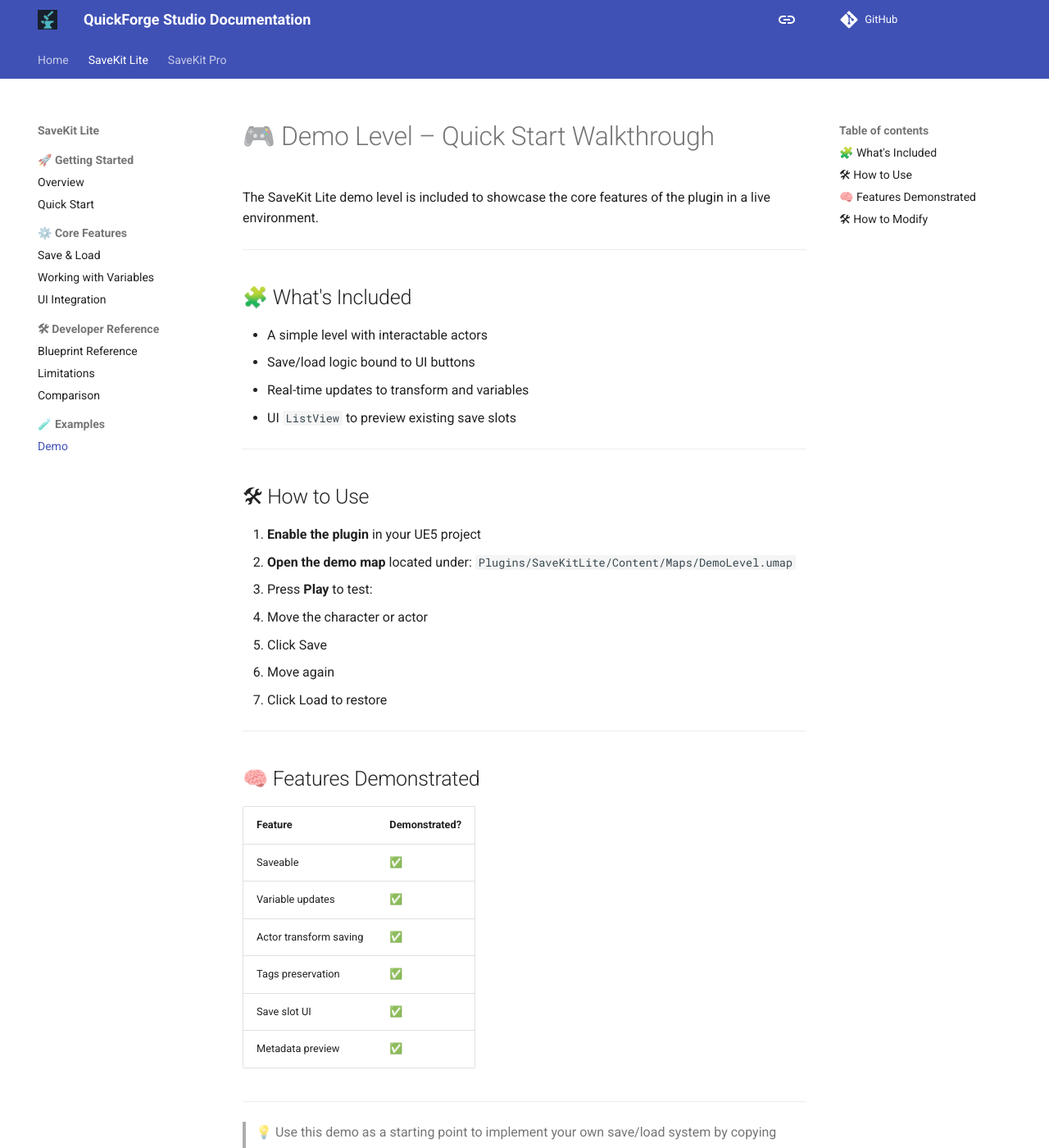
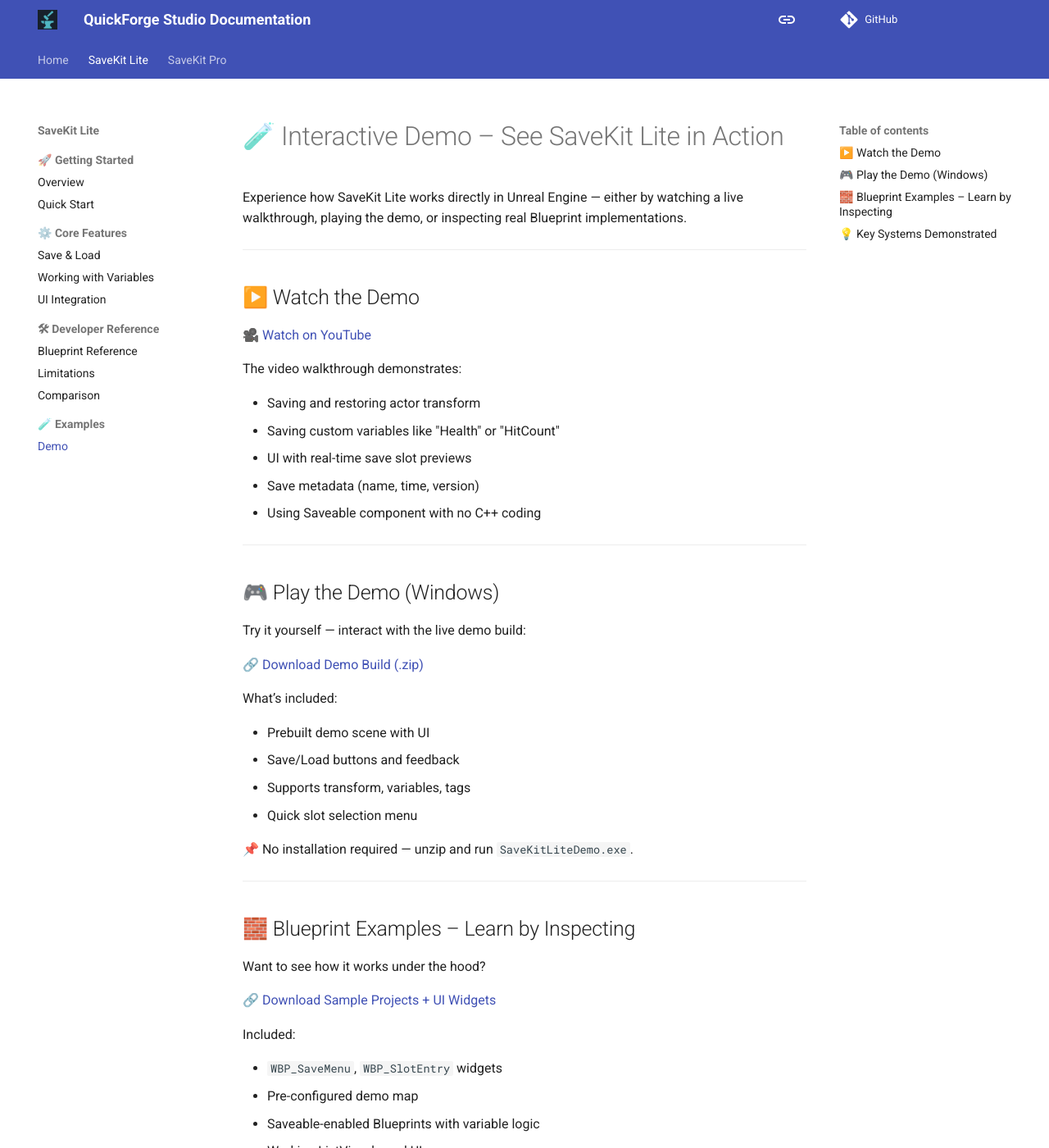
Before and after one commit to george-shilovsky/quickforge-docs, an MkDocs documentation site: the page built from docs/SaveKitLite/demo.md, in a window 1280 px wide and 1400 px high. Shown: the whole window at 82% size. Built offline with MkDocs 1.6.1 and Material for MkDocs 9.7.7, drawn with Linux system fonts in a browser that asks for light colours; comment, search, counter and statistics services are not loaded; some of the changed text lies outside the part shown.

Commit message:
Update demo.md

````diff
--- a/docs/SaveKitLite/demo.md
+++ b/docs/SaveKitLite/demo.md
@@ -1,56 +1,68 @@
-# 🎮 Demo Level – Quick Start Walkthrough
+# 🧪 Interactive Demo – See SaveKit Lite in Action
 
-The SaveKit Lite demo level is included to showcase the core features of the plugin in a live environment.
+Experience how SaveKit Lite works directly in Unreal Engine — either by watching a live walkthrough, playing the demo, or inspecting real Blueprint implementations.
 
 ---
 
-## 🧩 What's Included
+## ▶️ Watch the Demo
 
-- A simple level with interactable actors
-- Save/load logic bound to UI buttons
-- Real-time updates to transform and variables
-- UI `ListView` to preview existing save slots
+🎥 [Watch on YouTube](https://www.youtube.com/watch?v=kNwZ6u3kZAg&ab_channel=QuickForgeStudio)
+
+The video walkthrough demonstrates:
+
+- Saving and restoring actor transform
+- Saving custom variables like "Health" or "HitCount"
+- UI with real-time save slot previews
+- Save metadata (name, time, version)
+- Using Saveable component with no C++ coding
 
 ---
 
-## 🛠 How to Use
+## 🎮 Play the Demo (Windows)
 
-1. **Enable the plugin** in your UE5 project
-2. **Open the demo map** located under:
-   ```
-   Plugins/SaveKitLite/Content/Maps/DemoLevel.umap
-   ```
-3. Press **Play** to test:
-   - Move the character or actor
-   - Click Save
-   - Move again
-   - Click Load to restore
+Try it yourself — interact with the live demo build:
+
+🔗 [Download Demo Build (.zip)](https://drive.google.com/file/d/16J595Bs1cA6bw32OF4m9tF7V82_S02s4/view?usp=sharing)
+
+What’s included:
+
+- Prebuilt demo scene with UI
+- Save/Load buttons and feedback
+- Supports transform, variables, tags
+- Quick slot selection menu
+
+📌 No installation required — unzip and run `SaveKitLiteDemo.exe`.
 
 ---
 
-## 🧠 Features Demonstrated
+## 🧱 Blueprint Examples – Learn by Inspecting
 
-| Feature                | Demonstrated? |
-|------------------------|----------------|
-| Saveable      | ✅              |
-| Variable updates       | ✅              |
-| Actor transform saving | ✅              |
-| Tags preservation      | ✅              |
-| Save slot UI           | ✅              |
-| Metadata preview       | ✅              |
+Want to see how it works under the hood?
+
+🔗 [Download Sample Projects + UI Widgets](https://drive.google.com/drive/folders/1zotgfGRoqFx7KZWaucpy0poU8bWn6wKQ?usp=sharing)
+
+Included:
+
+- `WBP_SaveMenu`, `WBP_SlotEntry` widgets
+- Pre-configured demo map
+- Saveable-enabled Blueprints with variable logic
+- Working ListView-based UI
+
+💡 These assets are free to copy/paste into your own project.
 
 ---
 
-> 💡 Use this demo as a starting point to implement your own save/load system by copying logic into your levels or UI widgets.
+## 💡 Key Systems Demonstrated
 
+| Feature                  | Covered |
+|--------------------------|---------|
+| Actor transform saving   | ✅       |
+| Runtime variable saving  | ✅       |
+| Tag preservation         | ✅       |
+| Slot-based UI            | ✅       |
+| Save metadata preview    | ✅       |
+| Pure Blueprint workflow  | ✅       |
 
 ---
 
-## 🛠 How to Modify
-
-To adapt the demo to your game:
-
-- Copy the demo UI widgets (e.g. `WBP_SaveMenu`) to your project
-- Replace actor Blueprints with your own and attach `Saveable`
-- Customize save/load buttons and hook up nodes from SaveKit
-- 💡 To showcase variable saving, call `SetVariable` before `SaveGame`
+> 🧩 Use this showcase as a foundation — either as a quick reference or a real starting point for your save/load menu.
````
